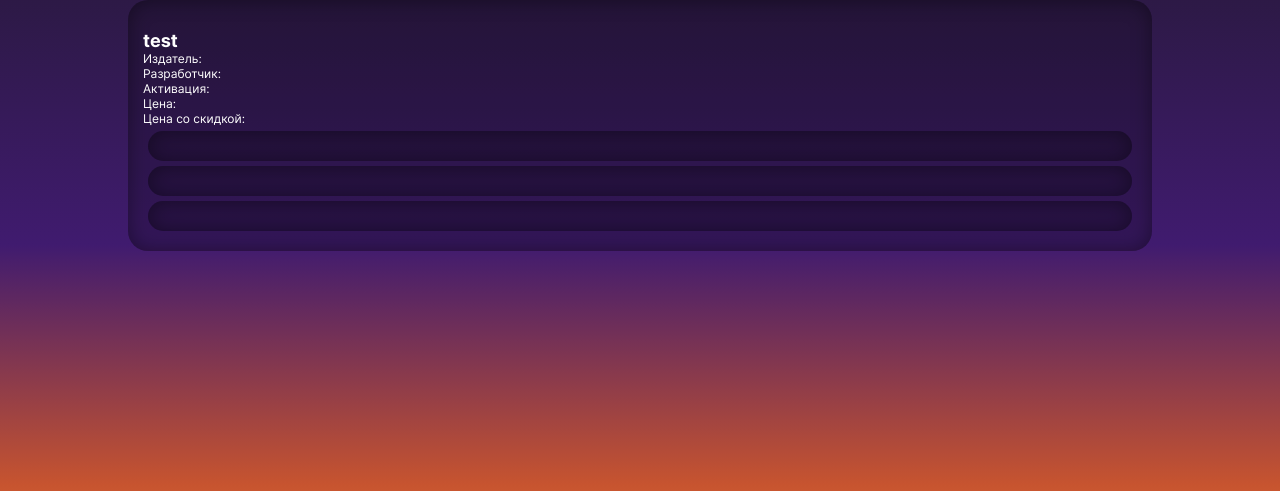
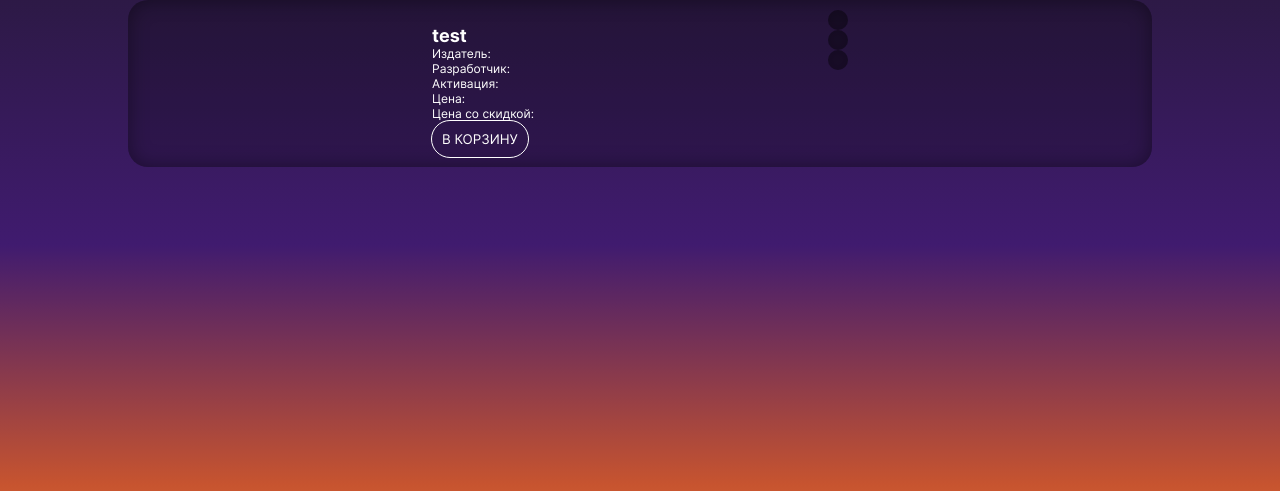
Before and after one commit to Zhoraaa/MeinSpiel, a PHP site: page /product.php in a window 1280 px wide. Shown: the part 115-606 px from the top of the page. Run offline with PHP 8.4, Linux system fonts and the light colour scheme; data that the repository does not hold is empty; some web fonts are replaced.

Commit message:
ver.0.1.4

```diff
--- a/account/mail.php
+++ b/account/mail.php
@@ -13,7 +13,7 @@ mail($to, $subject, $message);
 
 
 <form action="" method="post" class="inner-shadow radius content-mail">
-<a>Письмо в техподдержку</a>
+<p>Письмо в техподдержку</p>
 <input type="text" name="Theme" placeholder="Тема"  class="inner-shadow radius inter fifaks"/>
 <textarea type="text" name="Message" placeholder="Сообщение"  class="inner-shadow radius input-height inter fifaks"></textarea>
 <button type="submit" class="radius inter fifaks">Отправить письмо</button>
--- a/catalogue.php
+++ b/catalogue.php
@@ -1,7 +1,7 @@
 <?php
 require_once("pageBase.php");
 ?>
-<div class="inner-shadow pad15">
+<div class="inner-shadow pad">
   <div id="filters">asd</div>
   <div id="catalogue">
     <?php if ($user['role'] == 1) { ?>
--- a/often.css
+++ b/often.css
@@ -36,9 +36,6 @@
   text-align: center;
 }
 
-.marg {
-  margin: 5px;
+.pad {
+  padding: 10px;
 }
-.pad15 {
-  padding: 15px;
-}
--- a/pageBase.php
+++ b/pageBase.php
@@ -59,10 +59,10 @@ $user = mysqli_fetch_assoc($res);
           foreach ($nav as $item => $title) {
             if (isset($user)) {
           ?>
-              <a href="<?= $item ?>.php" class="logoLink"><img src="../img/<?= $item ?>.svg" alt="<?= $title ?>"></a>
+              <a href="../<?= $item ?>.php" class="logoLink"><img src="../img/<?= $item ?>.svg" alt="<?= $title ?>"></a>
             <?php
             } elseif ($item != 'account') { ?>
-              <a href="<?= $item ?>.php" class="logoLink"><img src="../img/<?= $item ?>.svg" alt="<?= $title ?>"></a>
+              <a href="../<?= $item ?>.php" class="logoLink"><img src="../img/<?= $item ?>.svg" alt="<?= $title ?>"></a>
             <?php
             } else {
             ?>
--- a/product.php
+++ b/product.php
@@ -1,7 +1,9 @@
 <?php
 require_once('pageBase.php');
+
+if ($user['role'] != 1 && !empty($_GET['productID']))
 ?>
-<div class="inner-shadow radius pad15">
+<div id="productInfo" class="inner-shadow radius pad">
   <div>
     <img src="" alt="">
     <div>
@@ -11,12 +13,13 @@ require_once('pageBase.php');
       <div>Активация: </div>
       <div>Цена: </div>
       <div>Цена со скидкой: </div>
+      <button class="pad radius white-border">В КОРЗИНУ</button>
     </div>
   </div>
   <div>
-    <div class="inner-shadow radius pad15 marg" id="desc"></div>
-    <div class="inner-shadow radius pad15 marg" id="sys"></div>
-    <div class="inner-shadow radius pad15 marg" id="requests"></div>
+    <div class="inner-shadow radius pad marg ptInfo" id="desc"></div>
+    <div class="inner-shadow radius pad marg ptInfo" id="sys"></div>
+    <div class="inner-shadow radius pad marg ptInfo" id="requests"></div>
   </div>
 </div>
 <?php
--- a/style.css
+++ b/style.css
@@ -26,6 +26,9 @@ button,
   outline: none;
   cursor: pointer;
 }
+button, input {
+  background-color: #00000000;
+}
 
 body {
   min-height: 100vh;
@@ -234,54 +269,11 @@ footer .info {
     --card-wh: calc(150px / 2);
   }
 }
+#productInfo {
+  display: flex;
+  flex-wrap: wrap;
+  justify-content: space-evenly;
+}
+.ptInfo {
 
-/* Обратная связь */
-.content-mail {
-  width: 500px;
-  max-width: 80vw;
-  margin: 50px auto auto auto;
-  padding: 40px 40px;
-
-  display:flex;
-  flex-direction: column;
-  align-items: center;
 }
-.content-mail * {
-  width: 400px;
-  margin: 10px;
-  padding: 10px;
-
-  resize: none;
-}
-
-/* Админка */
-a.product-card.inner-shadow img {
-  position: relative;
-  top: 50%;
-  left: 50%;
-  transform: translate(-50%, -50%) scale(0.5);
-  transition: opacity 0.2s;
-  opacity: 0.6;
-}
-a.product-card.inner-shadow:hover img {
-  opacity: 1;
-}
-.content-mail button {
-  width: auto;
-  margin: 10px;
-  border: 2px solid #FFFFFF;
-  padding: 10px 10px;
-
-  background: rgba(0, 0, 0, 0);
-}
-.input-height {
-  height: 200px;
-  display: flex;
-  align-items: flex-start;
-}
-.content-mail ::placeholder {
-  color: #ffffff88;
-}
-.content-mail a {
-  width: auto;
-}
```
Also changed, not shown: other parts of style.css (+47 -15 lines).
